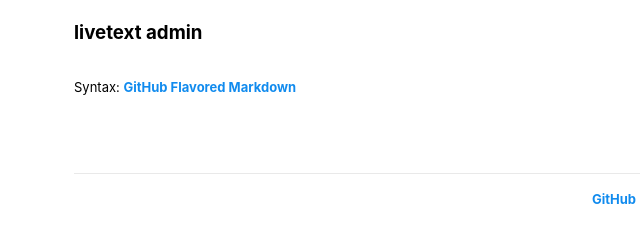
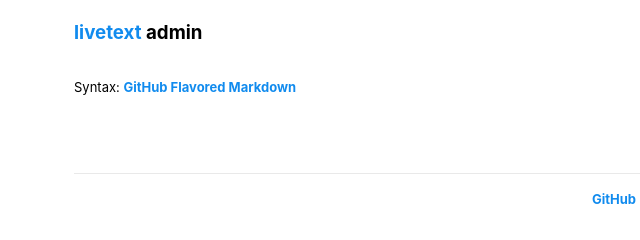
Before and after one commit to markusdosch/livetext, a website built with Parcel: page app/admin.html in a window 1280 px wide. Shown: the full height of the page, 26-666 px from the left. Built offline with nearby package versions, Linux system fonts and the light colour scheme.

Commit message:
Add link to landing page

```diff
--- a/app/admin.html
+++ b/app/admin.html
@@ -11,7 +11,7 @@
   <body>
     <header style="padding: 0 1rem">
       <nav style="margin-bottom: 0">
-        <h3>livetext admin</h3>
+        <h3><a href="index.html">livetext</a> admin</h3>
         <a href="" id="watch-link">Watch</a>
       </nav>
     </header>
```
Also changed, not shown: app/watch.html (+1 -1 lines).
